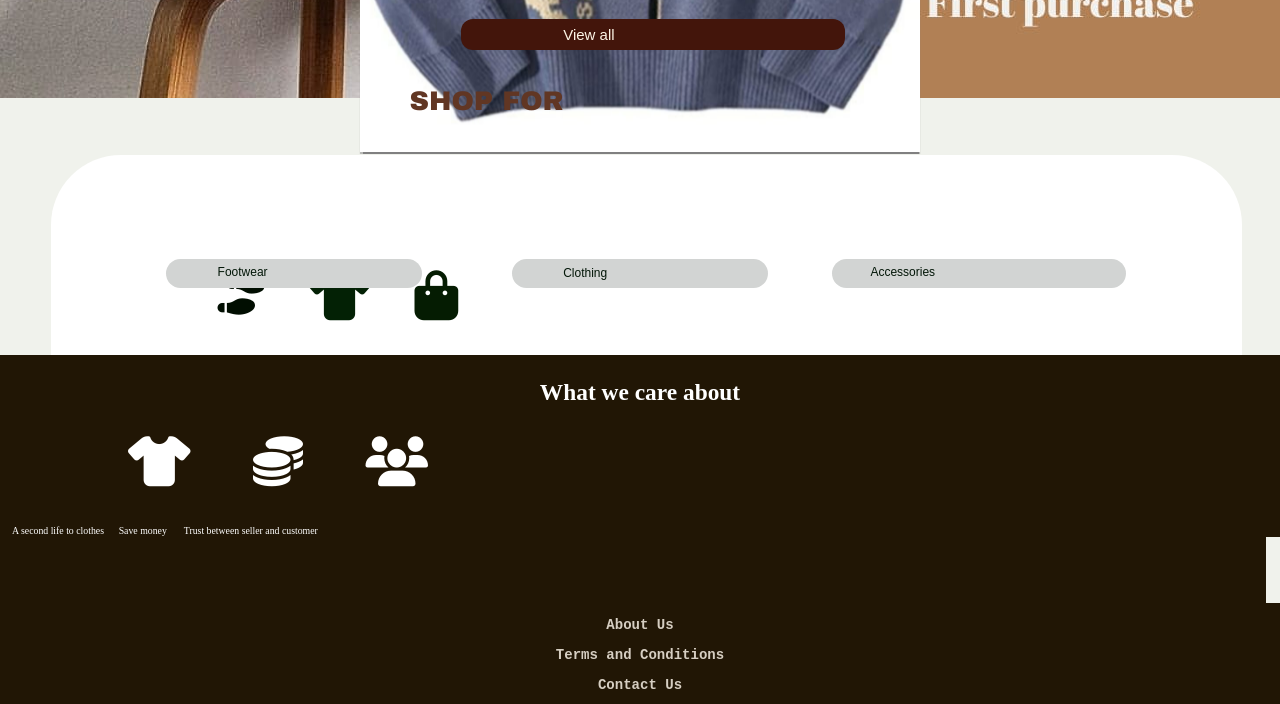
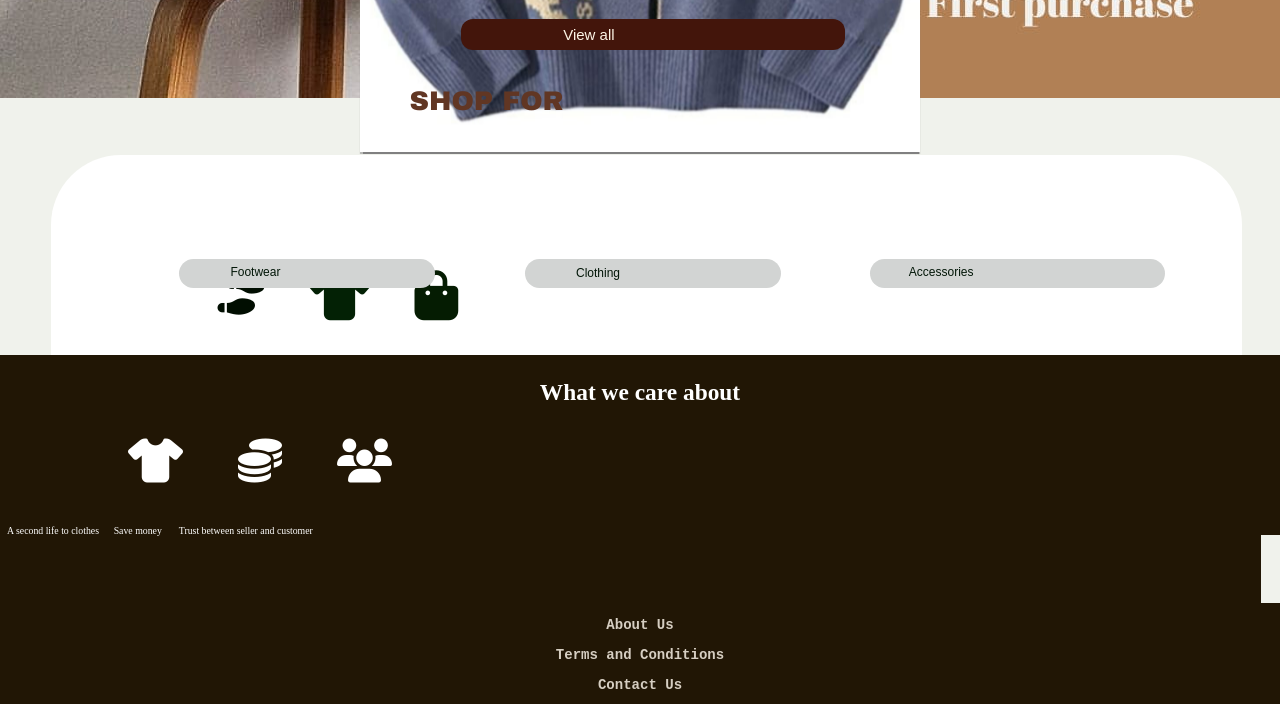
Before and after one commit to AngelinaJennilia/Thriftland, a plain HTML site: page index.html in a window 1280 px wide. Shown: the part 861-1565 px from the top of the page. Drawn offline with Linux system fonts and the light colour scheme.

Commit message:
Update decoration.css

```diff
--- a/decoration.css
+++ b/decoration.css
@@ -143,7 +143,7 @@ font-size:12px;
 color:#021607;
 position:absolute;
 top:140%;
-left:13%;
+left:14%;
 cursor:pointer;
 }
 .clothingbutton{
@@ -163,7 +163,7 @@ font-size:12px;
 color:#021607;
 position:absolute;
 top:140%;
-left:40%;
+left:41%;
 cursor:pointer;
 }
 .accessoriesbutton{
@@ -183,7 +183,7 @@ font-size:12px;
 color:#021607;
 position:absolute;
 top:140%;
-left:65%;
+left:68%;
 cursor:pointer;
 }
 .header{
@@ -325,7 +325,7 @@ right:0%;
 left:0%;
 }
 .green{
-font-size:25px;
+font-size:22px;
 background:#211605;
 width:90%;
 padding-left:10%;
@@ -344,7 +344,7 @@ width:98%;
 color:white;
 padding-top:10px;
 padding-bottom:80px;
-padding-left:12px;
+padding-left:7px;
 position:absolute;
 top:172%;
 right:0%;
```
